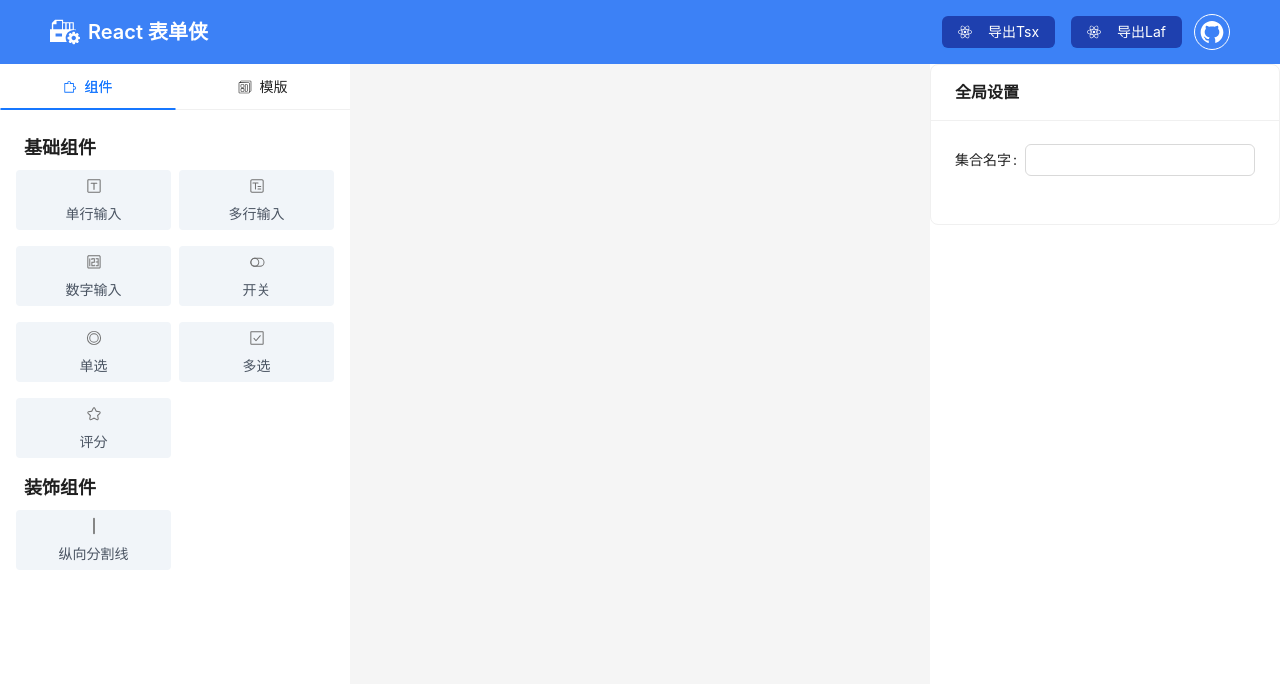
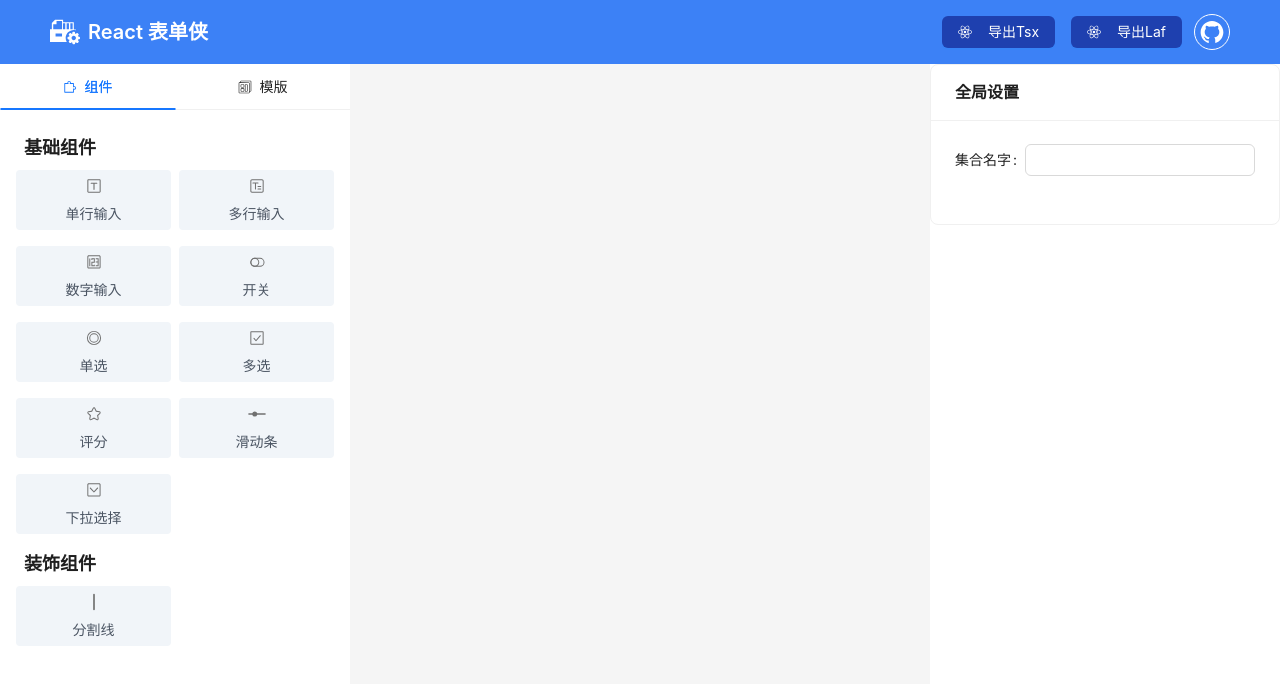
Before and after one commit to erhulee/react-form-man, a React (Vite) app: page / in a window 1280 px wide. Shown: the top 684 px of the page. Built offline with nearby package versions, Linux system fonts and the light colour scheme.

Commit message:
feat: select & slider

```diff
--- /dev/null
+++ b/src/Icons/Select.tsx
@@ -0,0 +1,17 @@
+import { SVGProps } from "react";
+const SvgSelect = (props: SVGProps<SVGSVGElement>) => (
+  <svg
+    className="select_svg__icon"
+    viewBox="0 0 1024 1024"
+    xmlns="http://www.w3.org/2000/svg"
+    width="1em"
+    height="1em"
+    {...props}
+  >
+    <path
+      d="M242.048 170.667h535.467c39.381 0 71.338 32 71.338 71.381v535.467c0 39.381-31.957 71.338-71.381 71.338H242.048c-39.381 0-71.381-31.957-71.381-71.381V242.048c0-39.381 32-71.381 71.381-71.381zm0 49.962a21.419 21.419 0 0 0-21.419 21.419v535.467c0 11.776 9.6 21.376 21.419 21.376h535.467a21.419 21.419 0 0 0 21.376-21.419V242.048a21.419 21.419 0 0 0-21.419-21.419H242.048zm92.97 169.558L509.142 576l174.294-185.856a21.333 21.333 0 0 1 32.938 1.28 29.355 29.355 0 0 1-1.152 37.675S524.075 632.832 523.648 633.216a21.077 21.077 0 0 1-30.421-1.365L303.189 429.099a29.397 29.397 0 0 1-.938-37.419 21.333 21.333 0 0 1 32.768-1.493z"
+      fill="#707070"
+    />
+  </svg>
+);
+export default SvgSelect;
--- /dev/null
+++ b/src/Icons/Slider.tsx
@@ -0,0 +1,17 @@
+import { SVGProps } from "react";
+const SvgSlider = (props: SVGProps<SVGSVGElement>) => (
+  <svg
+    className="slider_svg__icon"
+    viewBox="0 0 1024 1024"
+    xmlns="http://www.w3.org/2000/svg"
+    width="1em"
+    height="1em"
+    {...props}
+  >
+    <path
+      d="M951.453 476.844H523.672a131.836 131.836 0 0 0-254.18 0H72.547v70.312h196.945a131.836 131.836 0 0 0 254.18 0h427.781z"
+      fill="#707070"
+    />
+  </svg>
+);
+export default SvgSlider;
--- a/src/Icons/index.ts
+++ b/src/Icons/index.ts
@@ -14,6 +14,8 @@ export { default as RadioIcon } from "./Radio";
 export { default as RateIcon } from "./Rate";
 export { default as ReactIcon } from "./React";
 export { default as RowContainerIcon } from "./RowContainer";
+export { default as SelectIcon } from "./Select";
+export { default as SliderIcon } from "./Slider";
 export { default as SwitchIcon } from "./Switch";
 export { default as TemplateIcon } from "./Template";
 export { default as TextareaIcon } from "./Textarea";
--- a/src/pages/main/components/wiget-list/form-widget/index.ts
+++ b/src/pages/main/components/wiget-list/form-widget/index.ts
@@ -7,6 +7,8 @@ import { switchWigetKit } from "./switch-widget";
 import { TextareaWigetKit } from "./textarea-widget";
 import { dividerWigetKit } from "./divider-widget"
 import { rateWigetKit } from "./rate-widget";
+import { sliderWigetKit } from "./slider-widget";
+import { selectWigetKit } from "./select-widget";
 
 export type { DividerActor } from "./divider-widget"
 export type { InputActor } from "./input-widget";
@@ -16,6 +18,8 @@ export type { TextareaActor } from "./textarea-widget";
 export type { SwitchActor } from "./switch-widget";
 export type { RadioActor } from "./radio-widget";
 export type { RateActor } from "./rate-widget"
+export type { SliderActor} from "./slider-widget"
+export type { SelectActor} from "./select-widget"
 
 export const wigetKitMap: {
     [index: string]: FormWigetKit
@@ -27,5 +31,7 @@ export const wigetKitMap: {
     "radio":    radioWigetKit,
     "checkbox": checkboxWigetKit,
     "divider": dividerWigetKit,
-    "rate": rateWigetKit
+    "rate": rateWigetKit,
+    "slider": sliderWigetKit,
+    "select": selectWigetKit
 }
--- /dev/null
+++ b/src/pages/main/components/wiget-list/form-widget/select-widget.tsx
@@ -0,0 +1,32 @@
+import { cloneDeep } from "lodash";
+import { BaseOptions } from "../../actor-setting/type";
+import {
+  BaseActor,
+  baseColumns,
+  OptionLikeColumns,
+  WidgetType,
+} from "../share/Widget";
+import clearFormItemProps from "../share/clearFormItemProps";
+import splitProps from "../share/splitProps";
+import { FormWigetKit } from "../share/type";
+import { Select } from "antd";
+
+export type SelectActor = BaseActor & {
+  type: WidgetType.Select;
+  props: BaseOptions & {
+    options: Array<{ label: string; value: string }>;
+  };
+};
+export const selectWigetKit: FormWigetKit = {
+  columns: [...baseColumns, ...OptionLikeColumns],
+  generate(_props: any) {
+    const props = cloneDeep(_props);
+    const formItemProps = clearFormItemProps(props);
+    return `<Form.Item ${splitProps(formItemProps)}>
+            <Select ${splitProps(props)}/>
+        </Form.Item>`;
+  },
+  createInstance: (props: any) => {
+    return <Select {...props}></Select>;
+  },
+};
--- /dev/null
+++ b/src/pages/main/components/wiget-list/form-widget/slider-widget.tsx
@@ -0,0 +1,42 @@
+import { Slider } from "antd";
+import { cloneDeep } from "lodash";
+import { BaseOptions } from "../../actor-setting/type";
+import { BaseActor, baseColumns, WidgetType } from "../share/Widget";
+import clearFormItemProps from "../share/clearFormItemProps";
+import splitProps from "../share/splitProps";
+import { FormWigetKit } from "../share/type";
+
+export type SliderActor = BaseActor & {
+  type: WidgetType.Slider;
+  props: BaseOptions & {};
+};
+export const sliderWigetKit: FormWigetKit = {
+  columns: [
+    ...baseColumns,
+    {
+      title: "最大值",
+      dataIndex: "max",
+      valueType: "digit",
+    },
+    {
+      title: "最小值",
+      dataIndex: "min",
+      valueType: "digit",
+    },
+    {
+      title: "步长",
+      dataIndex: "step",
+      valueType: "digit",
+    },
+  ],
+  generate(_props: any) {
+    const props = cloneDeep(_props);
+    const formItemProps = clearFormItemProps(props);
+    return `<Form.Item ${splitProps(formItemProps)}>
+            <Slider ${splitProps(props)}/>
+        </Form.Item>`;
+  },
+  createInstance: (props: any) => {
+    return <Slider {...props}></Slider>;
+  },
+};
--- a/src/pages/main/components/wiget-list/share/Widget.ts
+++ b/src/pages/main/components/wiget-list/share/Widget.ts
@@ -1,4 +1,5 @@
-import { InputActor, TextareaActor, NumberActor, SwitchActor, RadioActor, CheckboxActor, DividerActor, RateActor } from "../form-widget";
+import { InputActor, TextareaActor, NumberActor, SwitchActor, RadioActor, CheckboxActor, DividerActor, RateActor, SliderActor } from "../form-widget";
+import { SelectActor } from "../form-widget/select-widget";
 
 export enum WidgetType {
   Input = "input",
@@ -9,7 +10,9 @@ export enum WidgetType {
   Checkbox = "checkbox",
 
   Divider = "divider",
-  Rate = "rate"
+  Rate = "rate",
+  Slider = "slider",
+  Select = "select"
 }
 export interface BaseActor {
     id?: string // 保证唯一
@@ -61,4 +64,4 @@ export const OptionLikeColumns: any = [
 ]
 
 export type Actor = InputActor | TextareaActor | NumberActor | SwitchActor | RadioActor | CheckboxActor
-  | DividerActor | RateActor;
+  | DividerActor | RateActor | SliderActor | SelectActor;
--- a/src/pages/main/constant.tsx
+++ b/src/pages/main/constant.tsx
@@ -1,13 +1,13 @@
 import {
   CardIcon,
   CheckboxIcon,
-  ColContainerIcon,
   HorizontalLineIcon,
   InputIcon,
   NumberIcon,
   RadioIcon,
   RateIcon,
-  RowContainerIcon,
+  SelectIcon,
+  SliderIcon,
   SwitchIcon,
   TextareaIcon,
 } from "../../Icons";
@@ -89,6 +89,29 @@ export const wigetList: Array<WigetItemProps> = [
       },
     },
   },
+  {
+    icon: <SliderIcon></SliderIcon>,
+    name: "滑动条",
+    schemaInfo: {
+      type: WidgetType.Slider,
+      props: {},
+    },
+  },
+  {
+    icon: <SelectIcon></SelectIcon>,
+    name: "下拉选择",
+    schemaInfo: {
+      type: WidgetType.Select,
+      props: {
+        options: [
+          {
+            label: "苹果",
+            value: "apple",
+          },
+        ],
+      },
+    },
+  },
 ];
 
 // export const containerList: Array<WigetItemProps> = [
@@ -123,7 +146,7 @@ export const wigetList: Array<WigetItemProps> = [
 export const decoratorList: Array<WigetItemProps> = [
   {
     icon: <HorizontalLineIcon></HorizontalLineIcon>,
-    name: "纵向分割线",
+    name: "分割线",
     schemaInfo: {
       type: WidgetType.Divider,
       props: {
```
Also changed, not shown: src/assets/icons/select.svg (added), src/assets/icons/slider.svg (added).
